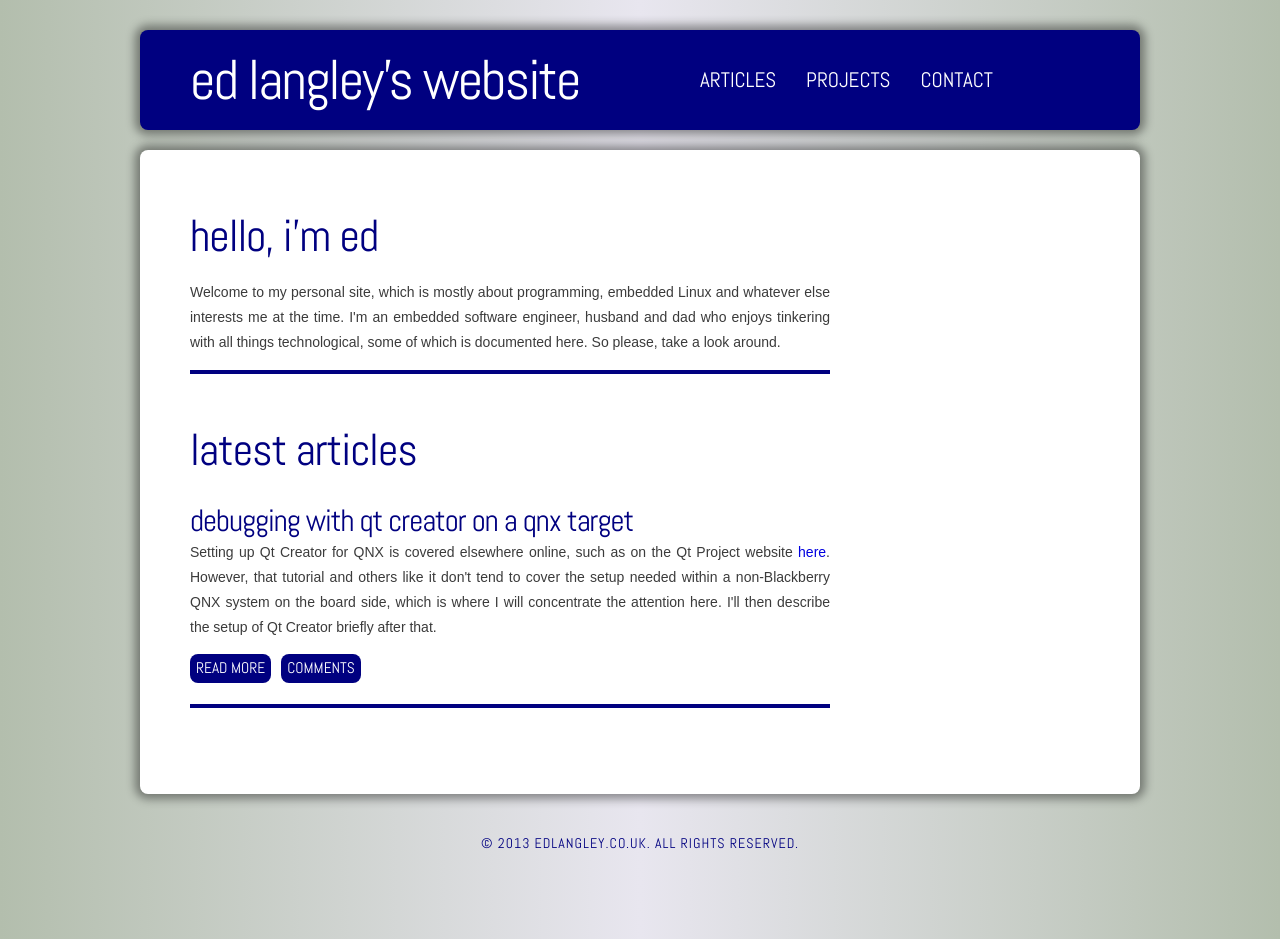
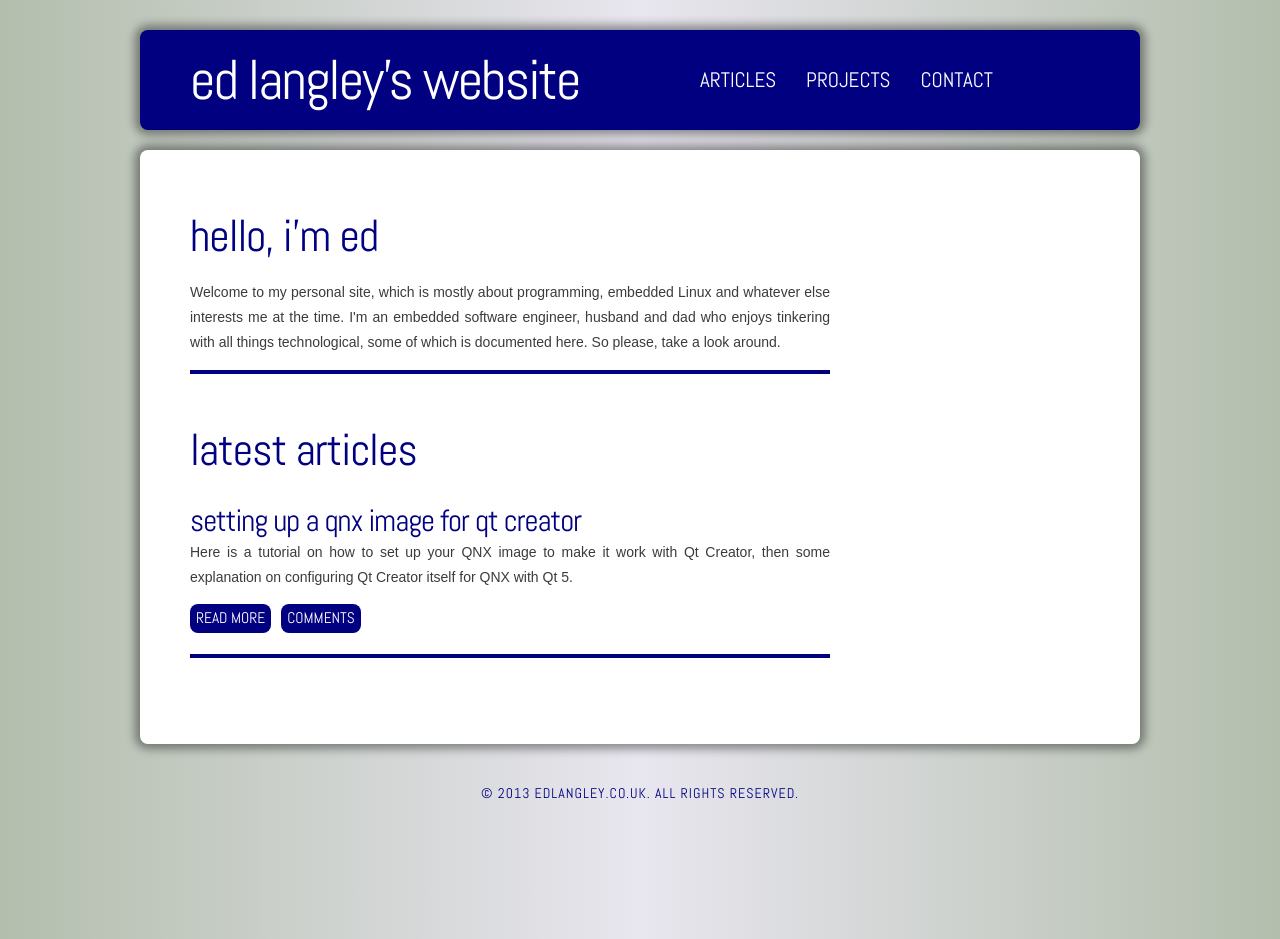
Before and after one commit to edlangley/edlangley.github.io, a Jekyll site: the page built from index.html, in a window 1280 px wide. Built offline with Jekyll 4.4.1, drawn with Linux system fonts in a browser that asks for light colours; comment, search, counter and statistics services are not loaded.

Commit message:
Tweaks to QNX Qt Creator article.

```diff
--- a/_posts/2013-08-24-qtcreator-debug-on-qnx.md
+++ b/_posts/2013-08-24-setting-up-qnx-for-qtcreator.md
@@ -1,9 +1,12 @@
 ---
 layout: article_page
-title: "Debugging with Qt Creator on a QNX target"
+title: "Setting up a QNX image for Qt Creator"
 date: 2013-08-24 10:24:33
-summary: "Setting up Qt Creator for QNX is covered elsewhere online, such as on the Qt Project website <a href=\"http://qt-project.org/wiki/Setting-up-Qt-Creator-for-QNX\">here</a>. However, that tutorial and others like it don't tend to cover the setup needed within a non-Blackberry QNX system on the board side, which is where I will concentrate the attention here. I'll then describe the setup of Qt Creator briefly after that."
+summary: "Here is a tutorial on how to set up your QNX image to make it work with Qt Creator, then some explanation on configuring Qt Creator itself for QNX with Qt 5."
+description: "A tutorial on how to set up your QNX image to make it work with Qt Creator, then some explanation on configuring Qt Creator itself for QNX with Qt 5."
 ---
+
+Here is a tutorial on how to set up your QNX image to make it work with Qt Creator, then some explanation on configuring Qt Creator itself for QNX with Qt 5.
 
 The microkernel based RTOS, QNX, has remote debugging on the target pretty much nailed down out of the box. Various plugins in the Eclipse based Momentics IDE, which comes as part of the QNX development suite, provide one click download and debugging, as well as all sorts of application and system level profiling and analysis. So why would anyone need to use Qt Creator to debug with QNX?
 
@@ -11,7 +14,7 @@ Well, the GUI landscape on QNX is changing. The entire graphics driver stack on
 
 So given that Qt will be the obvious choice for GUI development on QNX, developers experienced with Qt who find themselves working with the platform will likely want to stick with the Qt IDE for developing their applications. Others may have an application which is deployed across various target platforms, and don't want to switch to a whole seperate IDE every time they want to try out new features in their Qt app on the QNX build. Or perhaps you just like using Qt Creator.
 
-Setting up Qt Creator for QNX is covered elsewhere online, such as on the Qt Project website [here](http://qt-project.org/wiki/Setting-up-Qt-Creator-for-QNX). However, that tutorial and others like it don't tend to cover the setup needed within within a non-Blackberry QNX system on the board side, which is where I will concentrate the attention here. I'll then describe the setup of Qt Creator briefly after that.
+Setting up Qt Creator for QNX is covered elsewhere online, such as on the [Qt Project website](http://qt-project.org/wiki/Setting-up-Qt-Creator-for-QNX). However, that tutorial and others like it don't tend to cover the setup needed within a non-Blackberry QNX system on the board side, which is where I will concentrate the attention here. I'll then describe the setup of Qt Creator briefly after that.
 
 ## Get your target ready
 
```
